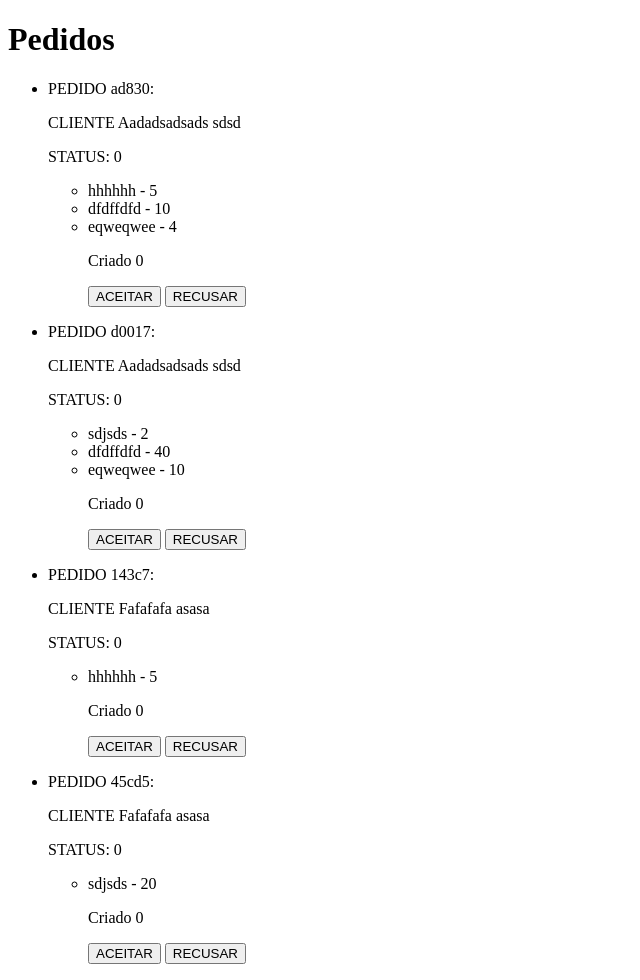
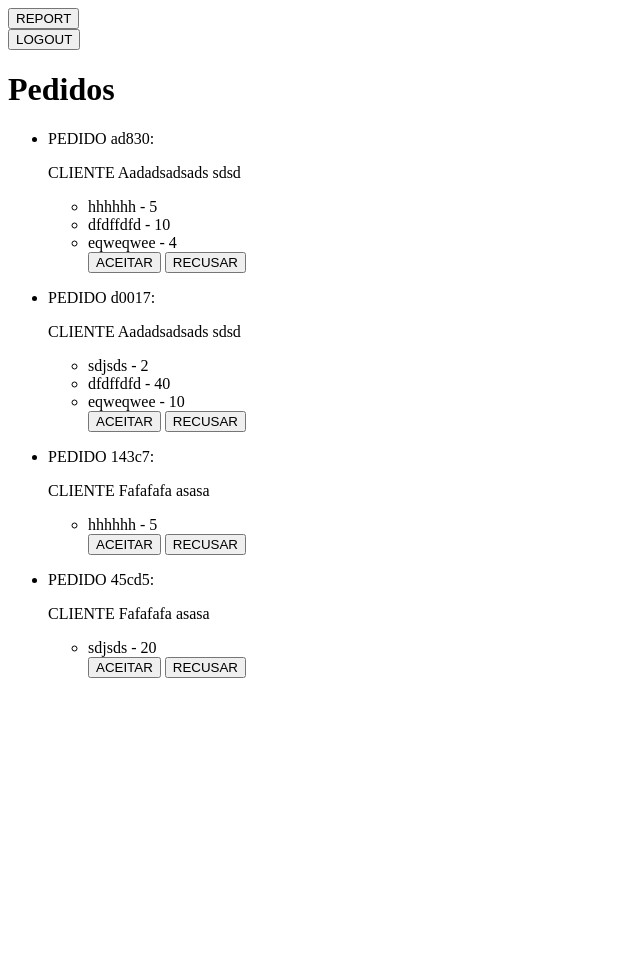
Before and after one commit to belarod/v2-catalogo_MANGI, a Flask app: page /order_pannel in a window 1280 px wide. Shown: the whole page, without its empty margins (0-640 px from the left). After the commit the page ends 678 px from the top, so only its background shows below. Run offline with Flask 3, Linux system fonts and the light colour scheme; a user stored in the database is signed in.

```diff
--- a/appFlask.py
+++ b/appFlask.py
@@ -70,9 +70,15 @@ def order_pannel():
           order_info.append(order_info_dic)
      return render_template('order_pannel.html', orders=order_info)
 
-@appFlask.route('/order_pannel/<order_id>', methods=['GET', 'POST'])
-def pedidos():
-     pass
+@appFlask.route('/logout', methods=['GET', 'POST'])
+def logout():
+     session.pop('email', None)
+     return redirect(url_for('index'))
+
+@appFlask.route('/report', methods=['GET', 'POST'])
+def report():
+     return render_template('report.html')
+
 
 if __name__ == '__main__':
     appFlask.run(debug=True)
--- a/templates/login.html
+++ b/templates/login.html
@@ -10,7 +10,7 @@
       <h1>MANGI</h1>
 
       <div>
-        <form method="post">
+        <form method="POST">
           {% if error %}
               <p style="color: red;">{{ error }}</p>
           {% endif %}
--- a/templates/order_pannel.html
+++ b/templates/order_pannel.html
@@ -3,9 +3,17 @@
 <head>
     <meta charset="UTF-8">
     <meta name="viewport" content="width=device-width, initial-scale=1.0">
-    <title>Document</title>
+    <title>MANGI</title>
 </head>
 <body>
+    <form action="{{ url_for('report') }}" method="get">
+        <button type="submit">REPORT</button>
+    </form>
+    <form action="{{ url_for('logout') }}" method="get">
+        <button type="submit">LOGOUT</button>
+    </form>
+
+
     <h1>Pedidos</h1>
     <ul>
         {% for order in orders %}
@@ -13,7 +21,6 @@
                 <li>
                     <p>PEDIDO {{ order.order_id[:5] }}:</p> {#mostra apenas os 5 primeiros caracteres(UUID comprido tava poluíndo muito a tela)**/#}
                     <p>CLIENTE {{order.client}}</p>
-                    <p>STATUS: {{order.status}}</p>
                     <ul>
                         {% for product in order.product_details %}
                             <li>{{ product.name }} - {{ product.quantity }}</li>
@@ -22,19 +29,12 @@
                         <form method="POST" action="{{ url_for('order_pannel') }}">
                         <input type="hidden" name="order_id" value="{{ order.order_id }}">
                             {% if order.status == 0 %}
-                                <p>Criado 0</p>
                                 <button type="submit" name="action" value="1">ACEITAR</button>
                                 <button type="submit" name="action" value="4">RECUSAR</button>
                             {% elif order.status == 1 %}
-                                <p>Aceito 1</p>
                                 <button type="submit" name="action" value="2">ENTREGA EM ANDAMENTO</button>
                             {% elif order.status == 2 %}
-                                <p>Saiu p entrega 2</p>
                                 <button type="submit" name="action" value="3">ENTREGUE</button>
-                            {% elif order.status == 3 %}
-                                <p>Entregue 3 (n devo mostrar)</p>
-                            {% elif order.status == 4 %}
-                                <p>Recusado 4 (n devo mostrar)</p>
                             {% endif %}
                         </form>
                     </ul>
```
Also changed, not shown: templates/report.html (added, +16 -0 lines), README.md, example.db.
